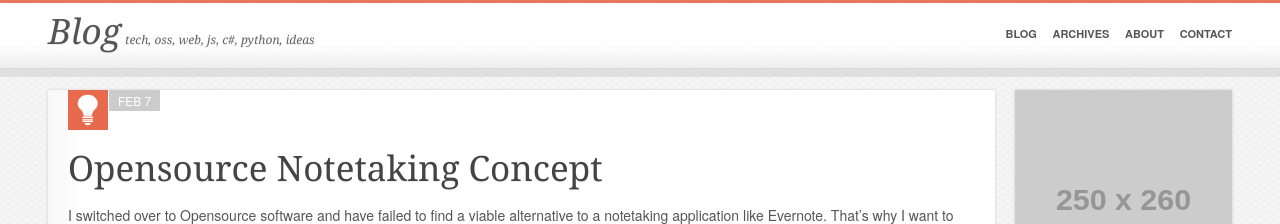
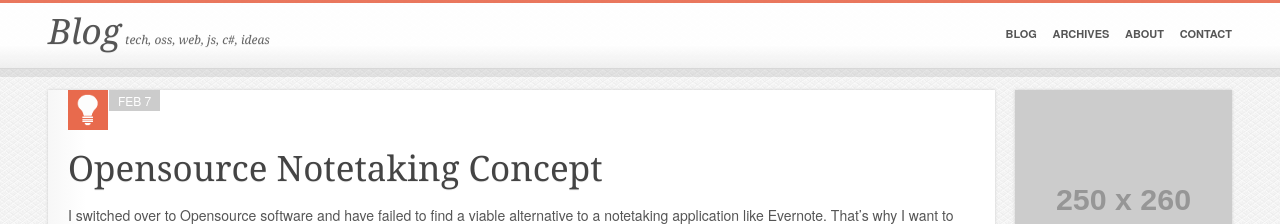
Before and after one commit to lukasmartinelli/lukasmartinelli.github.io, a Jekyll site: the page built from index.html, in a window 1280 px wide. Shown: the top 224 px of the page. Built offline with Jekyll 4.4.1, drawn with Linux system fonts in a browser that asks for light colours; Markdown is read by kramdown in place of the engine named in the settings; the list of posts is cut into pages by our own code.

Commit message:
Removed python from header

```diff
--- a/_includes/top.html
+++ b/_includes/top.html
@@ -3,7 +3,7 @@
     <div class="container">
       <div class="branding">
         <a href="/"><h1>Blog</h1></a>
-        <h2>tech, oss, web, js, c#, python, ideas</h2>
+        <h2>tech, oss, web, js, c#, ideas</h2>
       </div>
       <nav id="top-nav">
         <ul>
```
